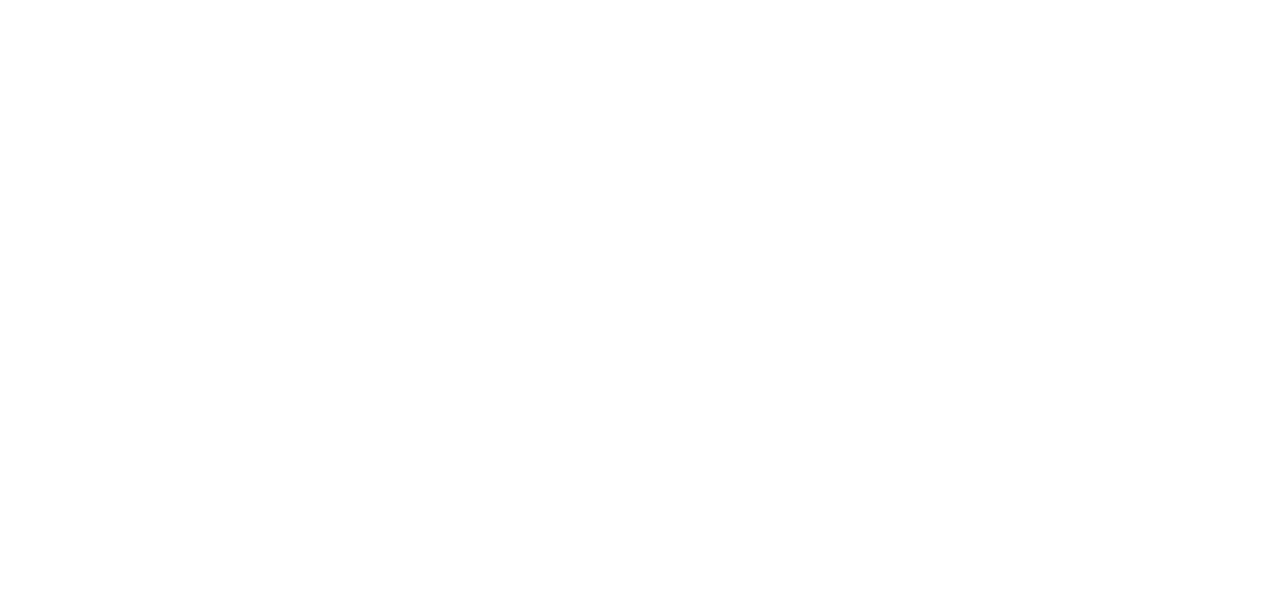
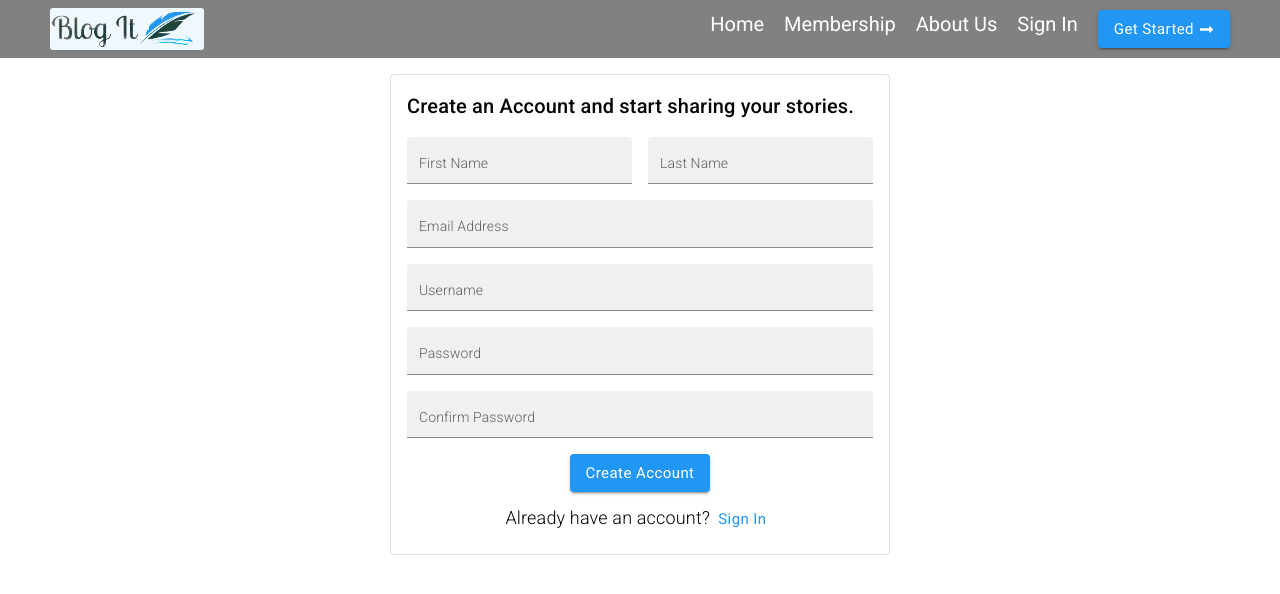
Before and after one commit to Pascal-Juma/BlogIt-Front-End, a React (Vite) app: page /register in a window 1280 px wide. Before the commit this address had no page. Shown: the top 594 px of the page. Built offline with nearby package versions, Linux system fonts and the light colour scheme.

Commit message:
update the header links

```diff
--- a/src/App.tsx
+++ b/src/App.tsx
@@ -1,6 +1,6 @@
 import { Routes, Route} from "react-router-dom"
 import Home from "./pages/Home/Home"
-import SignUp from "./pages/SignUp/SignUp"
+import Register from "./pages/Register/Register"
 import SignIn from "./pages/SignIn/SignIn"
 import Compose from "./pages/Compose/Compose"
 import Published from "./pages/Published/Published"
@@ -14,7 +14,7 @@
     <>
      <Routes>
       <Route path="" element={ <Home />} />
-      <Route path="/signup" element={ <SignUp />} />
+      <Route path="/register" element={ <Register />} />
       <Route path="/signin" element={ <SignIn />} />
       <Route path="/compose" element={ <Compose />} />
       <Route path="/published/:entryId" element={ <Published />} />
--- a/src/components/Header/Header.tsx
+++ b/src/components/Header/Header.tsx
@@ -39,7 +39,7 @@
               <Navigation to={navLink.to}  label={navLink.label} />)
             }
             </ul>
-            <HeaderCta variant="contained"  component={Link} to='/signup' sx={{ textTransform:  'capitalize'}}>Get Started <FaLongArrowAltRight />
+            <HeaderCta variant="contained"  component={Link} to='/register' sx={{ textTransform:  'capitalize'}}>Get Started <FaLongArrowAltRight />
             </HeaderCta>
         </div>
       </nav>
--- a/src/pages/SignUp/SignUp.tsx
+++ b/src/pages/Register/Register.tsx
@@ -35,7 +35,7 @@
     }
   }));
 
-function SignUp() {
+function Register() {
   const [firstName, setFirstName] = useState("");
   const [lastName, setLastName] = useState("");
   const [emailAddress, setEmailAddress] = useState("");
@@ -184,4 +184,4 @@
   );
 }
 
-export default SignUp;
+export default Register;
```
